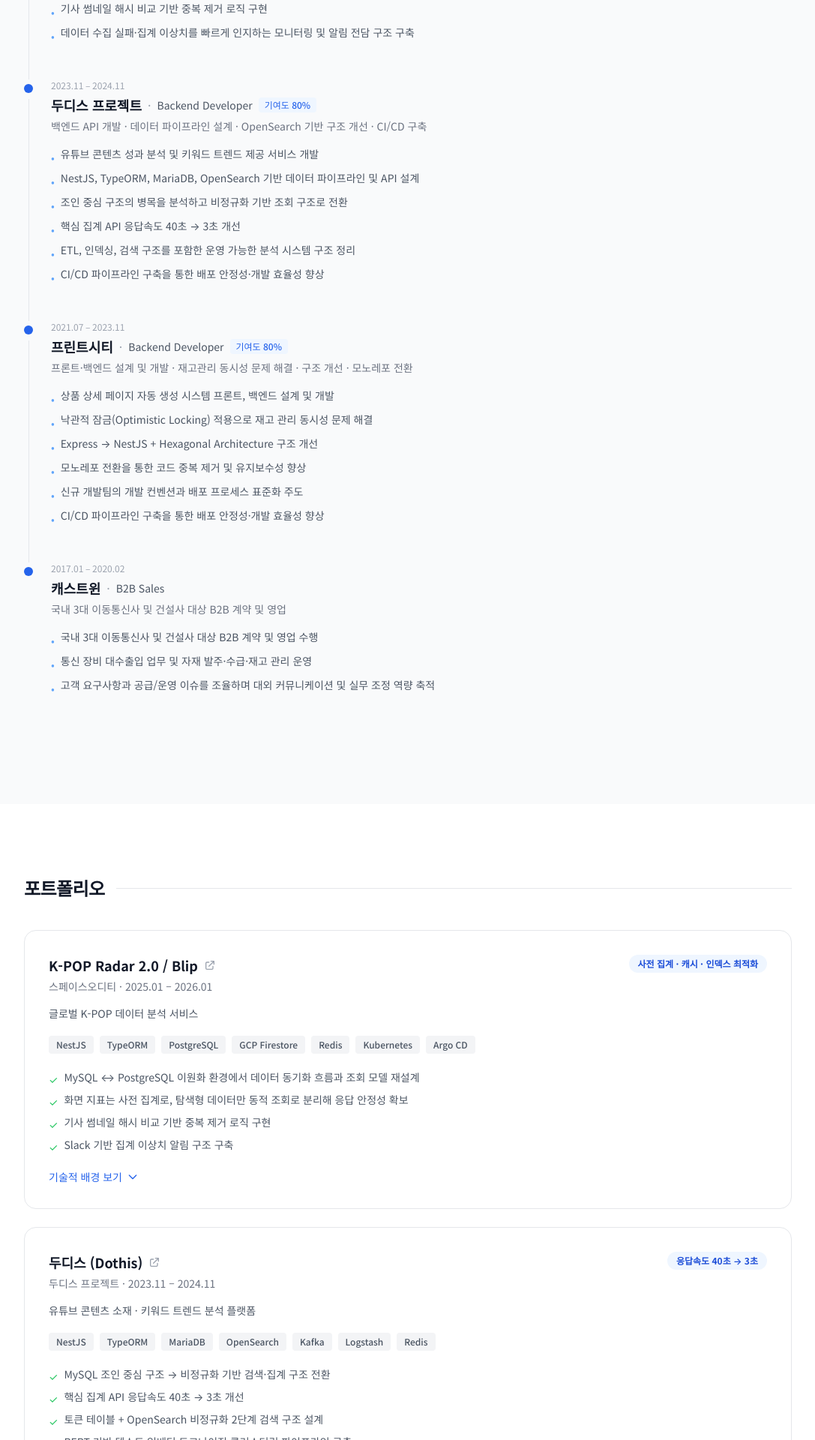
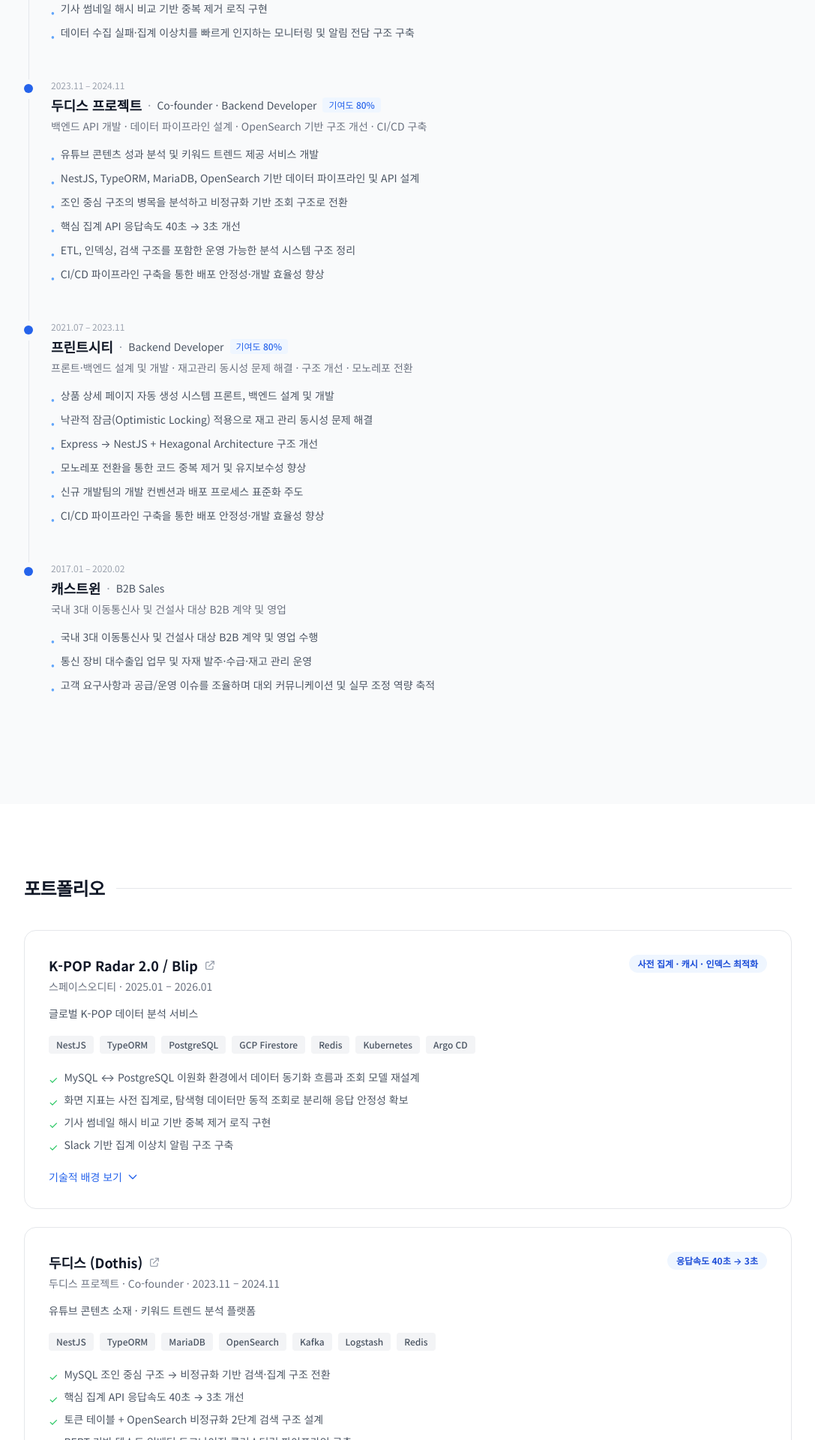
Before and after one commit to godkor200/resume, a Next.js app: page /resume/ in a window 1280 px wide. Shown: the part 2500-4420 px from the top of the page at 75% size, without its empty margins (96-1183 px from the left). Built offline with nearby package versions, Linux system fonts and the light colour scheme.

Commit message:
feat: add Co-founder role to Dothis

```diff
--- a/src/data/resume.ts
+++ b/src/data/resume.ts
@@ -60,7 +60,7 @@
   },
   {
     company: '두디스 프로젝트',
-    role: 'Backend Developer',
+    role: 'Co-founder · Backend Developer',
     period: '2023.11 – 2024.11',
     contribution: '기여도 80%',
     summary: '백엔드 API 개발 · 데이터 파이프라인 설계 · OpenSearch 기반 구조 개선 · CI/CD 구축',
@@ -125,7 +125,7 @@
   {
     id: 2,
     name: '두디스 (Dothis)',
-    company: '두디스 프로젝트',
+    company: '두디스 프로젝트 · Co-founder',
     period: '2023.11 – 2024.11',
     url: 'https://bit.ly/4rqr8bw',
     description: '유튜브 콘텐츠 소재 · 키워드 트렌드 분석 플랫폼',
```
